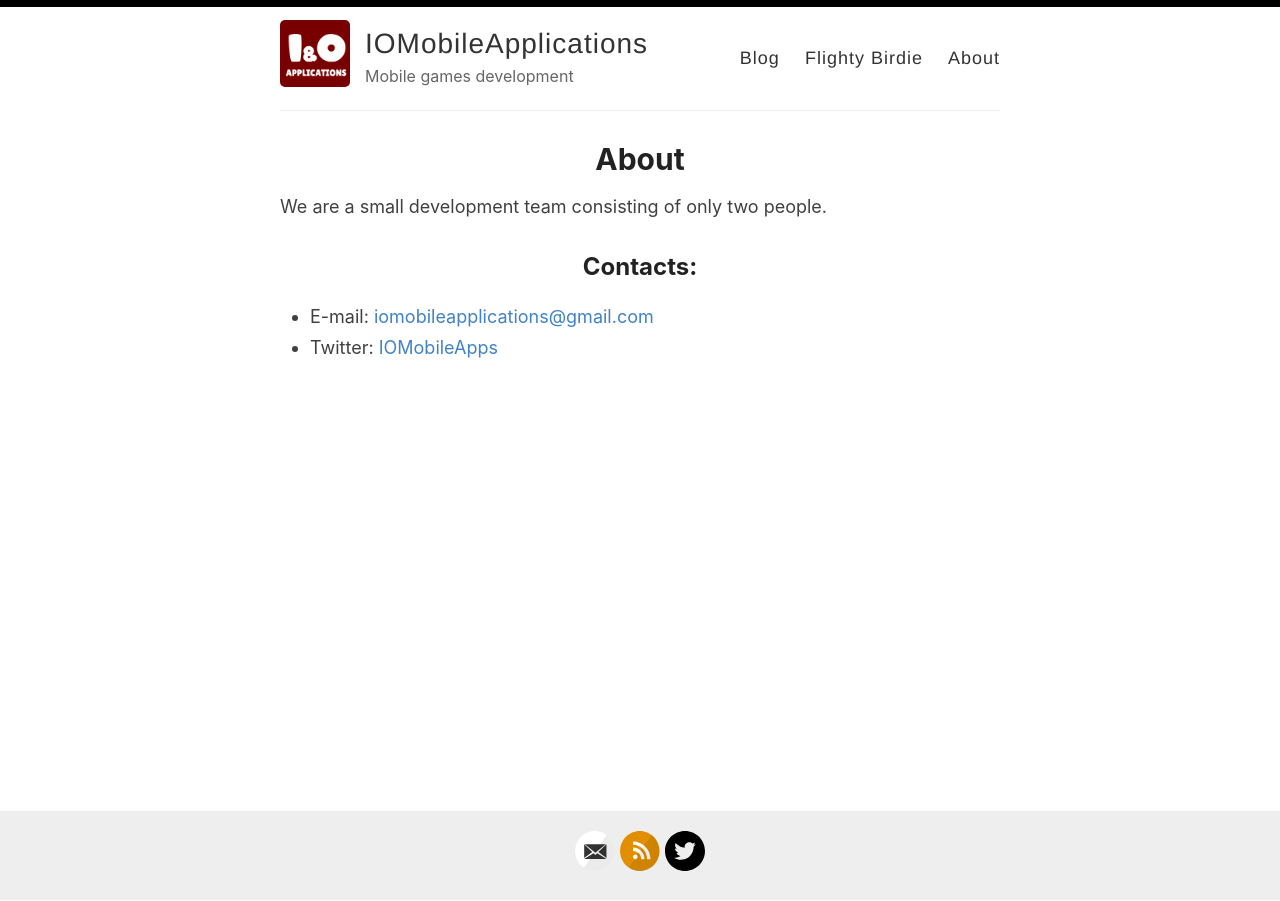
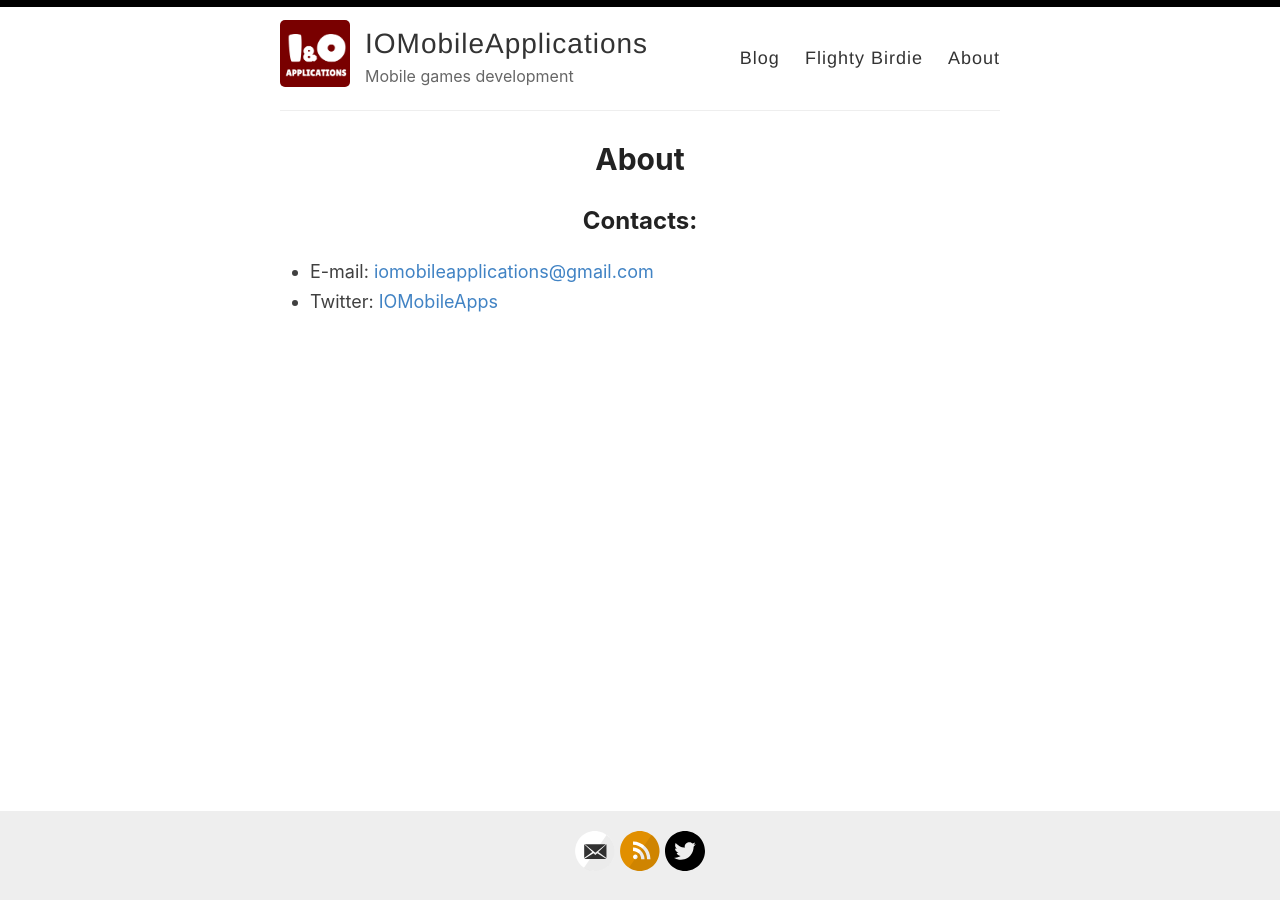
Before and after one commit to iomobileapplications/iomobileapplications.github.io, a Jekyll site: the page built from _pages/about.md, in a window 1280 px wide. Built offline with Jekyll 4.4.1, drawn with Linux system fonts in a browser that asks for light colours.

Commit message:
Update about.md

```diff
--- a/_pages/about.md
+++ b/_pages/about.md
@@ -4,7 +4,7 @@
 permalink: /about/
 ---
 
-We are a small development team consisting of only two people.
+
 ## Contacts:
 - E-mail: [iomobileapplications@gmail.com](mailto:iomobileapplications@gmail.com)
 - Twitter: [IOMobileApps](https://twitter.com/IOMobileApps)
```
